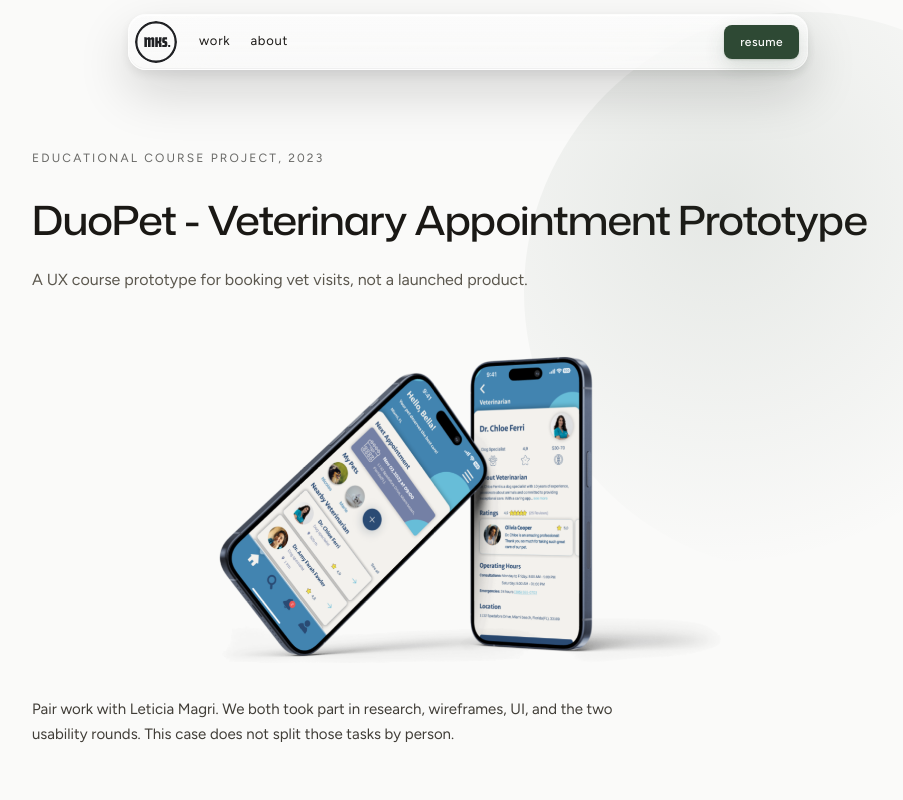
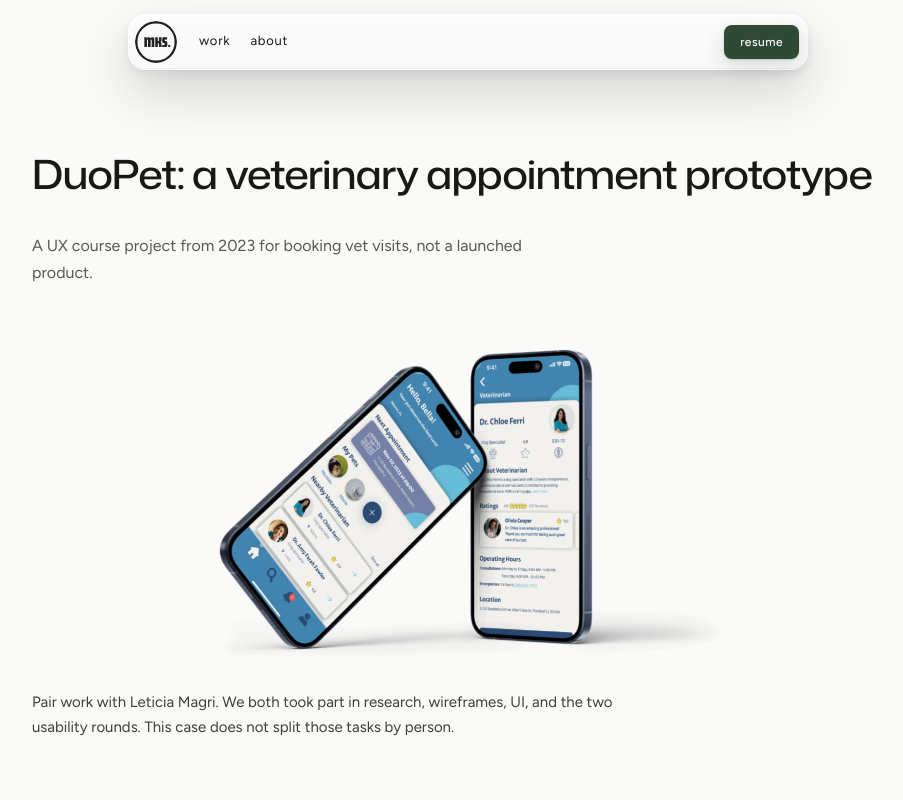
Before and after one commit to matthiaskschaefle/matthiasks, a React (Vite) app: page /duopet in a window 1280 px wide. Shown: the top 800 px of the page, without its empty margins (172-1075 px from the left). Built offline with nearby package versions, Linux system fonts and the light colour scheme.

Commit message:
Anti slop no resto do site: sem eyebrows, orbes, grid decorativo e listras laterais
Co-Authored-By: Claude Opus 5.5 <noreply@anthropic.com>
Claude-Session: https://claude.ai/code/session_01HnaN5aU9ENaHYbvz2Wqfox

```diff
--- a/src/Delivery.jsx
+++ b/src/Delivery.jsx
@@ -97,8 +97,6 @@ export default function DeliveryCase() {
         <div className="page-inner">
           {/* ── HERO ── */}
           <section className="case-hero">
-            <div className="case-hero-backdrop" aria-hidden="true" />
-            <p className="case-eyebrow">CASE STUDY / DELIVERY</p>
             <h1 className="case-title-main">The New Delivery Experience</h1>
             <p className="case-engagement">
               Paid freelance client project via Vulpes Studio, 2025. A regional delivery company in
--- a/src/Doctor.jsx
+++ b/src/Doctor.jsx
@@ -486,12 +486,10 @@ export default function DoctorCase() {
   // fades all the way out while the mockup rises in the opposite direction.
   const rawMockupY = useTransform(scrollY, [0, 500], [0, -60]);
   const rawHeroTextY = useTransform(scrollY, [0, 500], [0, 34]);
-  const rawBackdropY = useTransform(scrollY, [0, 600], [0, 120]);
   const heroTextFade = useTransform(scrollY, [0, 420], [1, 0]);
   const parallaxDisabled = isHeroMobile || prefersReducedMotion;
   const heroMockupStyle = parallaxDisabled ? undefined : { y: rawMockupY };
   const heroTextStyle = parallaxDisabled ? undefined : { y: rawHeroTextY, opacity: heroTextFade };
-  const heroBackdropStyle = parallaxDisabled ? undefined : { y: rawBackdropY };
   // Reduced-motion variants: translate-based reveals collapse to plain fades.
   // Float loop only runs while the hero mockup is on screen.
   const heroMockupRef = useRef(null);
@@ -513,16 +511,10 @@ export default function DoctorCase() {
         <div className="page-inner">
           {/* HERO CASE */}
           <section className="case-hero">
-            <motion.div
-              className="case-hero-backdrop"
-              aria-hidden="true"
-              style={heroBackdropStyle}
-            />
             <motion.div style={heroTextStyle}>
-              <p className="case-label">PAID CLIENT PROJECT, 2024</p>
               <h1 className="case-title-main">The questions patients asked before booking</h1>
               <p className="case-subtitle">
-                Paid work for Dr. H&eacute;lio Alves, a plastic surgeon in Sao Paulo.
+                Paid work in 2024 for Dr. H&eacute;lio Alves, a plastic surgeon in Sao Paulo.
               </p>
             </motion.div>
 
--- a/src/DuoPet.jsx
+++ b/src/DuoPet.jsx
@@ -1214,12 +1214,10 @@ export default function DuoPetCase() {
   // while the mockup rises in the opposite direction (parallax preserved).
   const rawMockupY = useTransform(scrollY, [0, 500], [0, -60]);
   const rawTextY = useTransform(scrollY, [0, 500], [0, 40]);
-  const rawBackdropY = useTransform(scrollY, [0, 600], [0, 120]);
   const heroTextFade = useTransform(scrollY, [0, 420], [1, 0]);
   const parallaxDisabled = isHeroMobile || prefersReducedMotion;
   const heroMockupStyle = parallaxDisabled ? undefined : { y: rawMockupY };
   const heroTextStyle = parallaxDisabled ? undefined : { y: rawTextY, opacity: heroTextFade };
-  const heroBackdropStyle = parallaxDisabled ? undefined : { y: rawBackdropY };
   // Reduced-motion variant: translate-based reveals collapse to plain fades.
   // Float loop only runs while the hero mockup is on screen.
   const heroMockupRef = useRef(null);
@@ -1258,19 +1256,11 @@ export default function DuoPetCase() {
         <div className="page-inner">
           {/* HERO CASE */}
           <section className="case-hero">
-            <motion.div
-              className="case-hero-backdrop"
-              aria-hidden="true"
-              style={heroBackdropStyle}
-            />
-            <motion.p className="case-label" style={heroTextStyle}>
-              EDUCATIONAL COURSE PROJECT, 2023
-            </motion.p>
             <motion.h1 className="case-title-main" style={heroTextStyle}>
-              DuoPet - Veterinary Appointment Prototype
+              DuoPet: a veterinary appointment prototype
             </motion.h1>
             <motion.p className="case-subtitle" style={heroTextStyle}>
-              A UX course prototype for booking vet visits, not a launched product.
+              A UX course project from 2023 for booking vet visits, not a launched product.
             </motion.p>
 
             <figure className="case-hero-mockup-wrap" ref={heroMockupRef}>
--- a/src/Legal.jsx
+++ b/src/Legal.jsx
@@ -62,7 +62,6 @@ export default function Legal() {
             animate="visible"
             variants={fadeUp}
           >
-            <div className="legal-hero-backdrop" aria-hidden="true" />
             <p className="legal-eyebrow">Impressum &amp; Datenschutz</p>
             <h1 className="legal-title">Who runs this site, and what it does with your data</h1>
             <p className="legal-lead">
--- a/src/MarceloGramas.jsx
+++ b/src/MarceloGramas.jsx
@@ -245,11 +245,9 @@ export default function MarceloGramasCase() {
   const { scrollY } = useScroll();
   // Same layered hero as the other cases: text drifts and fades over the film.
   const rawHeroTextY = useTransform(scrollY, [0, 500], [0, 34]);
-  const rawBackdropY = useTransform(scrollY, [0, 600], [0, 120]);
   const heroTextFade = useTransform(scrollY, [0, 420], [1, 0]);
   const parallaxDisabled = isHeroMobile || prefersReducedMotion;
   const heroTextStyle = parallaxDisabled ? undefined : { y: rawHeroTextY, opacity: heroTextFade };
-  const heroBackdropStyle = parallaxDisabled ? undefined : { y: rawBackdropY };
   useEffect(() => {
     const updateHeroLayout = () => setIsHeroMobile(window.innerWidth < 768);
     updateHeroLayout();
@@ -264,19 +262,13 @@ export default function MarceloGramasCase() {
       <main id="main" className="page">
         <div className="page-inner">
           <section className="case-hero">
-            <motion.div
-              className="case-hero-backdrop"
-              aria-hidden="true"
-              style={heroBackdropStyle}
-            />
             <motion.div style={heroTextStyle}>
-              <p className="case-label">PAID CLIENT PROJECT, 2026</p>
               <h1 className="case-title-main">
                 What clients needed to see before asking for a quote
               </h1>
               <p className="case-subtitle">
-                Paid work for Marcelo Gramas, a garden and landscaping company in Minas Gerais,
-                Brazil, active since 1996.
+                Paid work in 2026 for Marcelo Gramas, a garden and landscaping company in Minas
+                Gerais, Brazil, active since 1996.
               </p>
             </motion.div>
 
--- a/src/index.css
+++ b/src/index.css
@@ -938,3 +938,15 @@ html {
 .typs-card {
   box-shadow: var(--shadow-fine);
 }
+
+/* Display titles wrap evenly, so no lone word ends up on the last line. */
+h1,
+h2,
+h3 {
+  text-wrap: balance;
+}
+
+/* Breathing room between a case title and the line under it. */
+.case-title-main + .case-subtitle {
+  margin-top: 12px;
+}
--- a/src/styles/delivery.css
+++ b/src/styles/delivery.css
@@ -61,30 +61,6 @@ img {
   gap: 24px;
   margin-bottom: 0;
   position: relative;
-}
-.case-hero-backdrop {
-  position: absolute;
-  top: -140px;
-  right: -180px;
-  width: 560px;
-  height: 560px;
-  border-radius: 50%;
-  background: radial-gradient(
-    circle at 35% 35%,
-    rgba(var(--accent-rgb), 0.1) 0%,
-    rgba(var(--accent-rgb), 0.045) 40%,
-    transparent 70%
-  );
-  box-shadow:
-    inset 0 24px 64px rgba(15, 14, 12, 0.07),
-    inset 0 -12px 36px rgba(255, 255, 255, 0.16);
-  pointer-events: none;
-  z-index: 0;
-}
-@media (max-width: 900px) {
-  .case-hero-backdrop {
-    display: none;
-  }
 }
 .case-eyebrow {
   font-family: var(--font-mono);
@@ -525,8 +501,8 @@ body.is-mobile .research-grid > * {
 }
 .quote-band-item {
   margin: 0;
-  border-left: 2px solid var(--gold-400);
-  padding-left: 20px;
+  padding-top: 16px;
+  border-top: 1px solid var(--ink-200);
 }
 .quote-band-text {
   font-family: var(--font-display);
--- a/src/styles/doctor.css
+++ b/src/styles/doctor.css
@@ -51,29 +51,6 @@ img {
 
 .case-hero {
   position: relative;
-}
-
-.case-hero-backdrop {
-  position: absolute;
-  top: -140px;
-  right: -180px;
-  width: 560px;
-  height: 560px;
-  border-radius: 50%;
-  background: radial-gradient(
-    circle at 35% 35%,
-    rgba(var(--accent-rgb), 0.1) 0%,
-    rgba(var(--accent-rgb), 0.045) 40%,
-    transparent 70%
-  );
-  pointer-events: none;
-  z-index: 0;
-}
-
-@media (max-width: 900px) {
-  .case-hero-backdrop {
-    display: none;
-  }
 }
 
 .case-title-main {
--- a/src/styles/duopet.css
+++ b/src/styles/duopet.css
@@ -87,29 +87,6 @@ img {
   gap: 24px;
   margin-bottom: 0;
   position: relative;
-}
-
-.case-hero-backdrop {
-  position: absolute;
-  top: -140px;
-  right: -180px;
-  width: 560px;
-  height: 560px;
-  border-radius: 50%;
-  background: radial-gradient(
-    circle at 35% 35%,
-    rgba(var(--accent-rgb), 0.1) 0%,
-    rgba(var(--accent-rgb), 0.045) 40%,
-    transparent 70%
-  );
-  pointer-events: none;
-  z-index: 0;
-}
-
-@media (max-width: 900px) {
-  .case-hero-backdrop {
-    display: none;
-  }
 }
 
 .case-title-main {
@@ -1095,7 +1072,8 @@ body.is-mobile .result-video-slot {
   border-color: var(--brand-400);
   box-shadow: var(--elev-1);
   color: var(--ink-900);
-  outline: none;
+  outline: 2px solid var(--brand-400);
+  outline-offset: 2px;
 }
 .dmx-idea:hover span,
 .dmx-idea:focus-visible span {
@@ -1477,8 +1455,8 @@ body.is-mobile .result-video-slot {
 }
 .persona-quote {
   margin: 26px 0 22px;
-  padding: 4px 0 4px 20px;
-  border-left: 3px solid var(--gold-400);
+  padding-top: 16px;
+  border-top: 1px solid var(--ink-200);
   font-family: var(--font-display);
   font-stretch: var(--display-stretch);
   font-size: 19px;
--- a/src/styles/home.css
+++ b/src/styles/home.css
@@ -50,22 +50,6 @@ img {
     radial-gradient(circle at 12% 4%, rgba(201, 169, 110, 0.14), transparent 31rem),
     radial-gradient(circle at 88% 10%, rgba(95, 142, 82, 0.12), transparent 34rem),
     linear-gradient(180deg, rgba(250, 250, 249, 0) 0%, var(--bg) 64%);
-}
-
-.home-page::before {
-  content: "";
-  position: absolute;
-  inset: 0 0 auto;
-  height: 760px;
-  z-index: -1;
-  pointer-events: none;
-  opacity: 0.34;
-  background-image:
-    linear-gradient(rgba(26, 24, 21, 0.055) 1px, transparent 1px),
-    linear-gradient(90deg, rgba(26, 24, 21, 0.055) 1px, transparent 1px);
-  background-size: 48px 48px;
-  -webkit-mask-image: linear-gradient(to bottom, #000 0%, transparent 88%);
-  mask-image: linear-gradient(to bottom, #000 0%, transparent 88%);
 }
 
 @media (max-width: 768px) {
--- a/src/styles/legal.css
+++ b/src/styles/legal.css
@@ -22,27 +22,6 @@
 .legal-hero {
   position: relative;
   margin-bottom: 8px;
-}
-.legal-hero-backdrop {
-  position: absolute;
-  top: -160px;
-  right: -200px;
-  width: 520px;
-  height: 520px;
-  border-radius: 50%;
-  pointer-events: none;
-  z-index: 0;
-  background: radial-gradient(
-    circle at 35% 35%,
-    rgba(var(--accent-rgb), 0.1) 0%,
-    rgba(var(--accent-rgb), 0.045) 40%,
-    transparent 70%
-  );
-}
-@media (max-width: 900px) {
-  .legal-hero-backdrop {
-    display: none;
-  }
 }
 .legal-eyebrow {
   position: relative;
--- a/src/styles/marcelo.css
+++ b/src/styles/marcelo.css
@@ -54,29 +54,6 @@ img {
 
 .case-hero {
   position: relative;
-}
-
-.case-hero-backdrop {
-  position: absolute;
-  top: -140px;
-  right: -180px;
-  width: 560px;
-  height: 560px;
-  border-radius: 50%;
-  background: radial-gradient(
-    circle at 35% 35%,
-    rgba(var(--accent-rgb), 0.1) 0%,
-    rgba(var(--accent-rgb), 0.045) 40%,
-    transparent 70%
-  );
-  pointer-events: none;
-  z-index: 0;
-}
-
-@media (max-width: 900px) {
-  .case-hero-backdrop {
-    display: none;
-  }
 }
 
 .case-title-main {
@@ -1081,8 +1058,8 @@ img {
 
 .mg-quote {
   margin: 28px 0 8px;
-  padding-left: 20px;
-  border-left: 2px solid var(--brand-600);
+  padding-top: 16px;
+  border-top: 1px solid var(--ink-200);
 }
 .case-section-body .mg-quote blockquote p {
   margin: 0;
```
